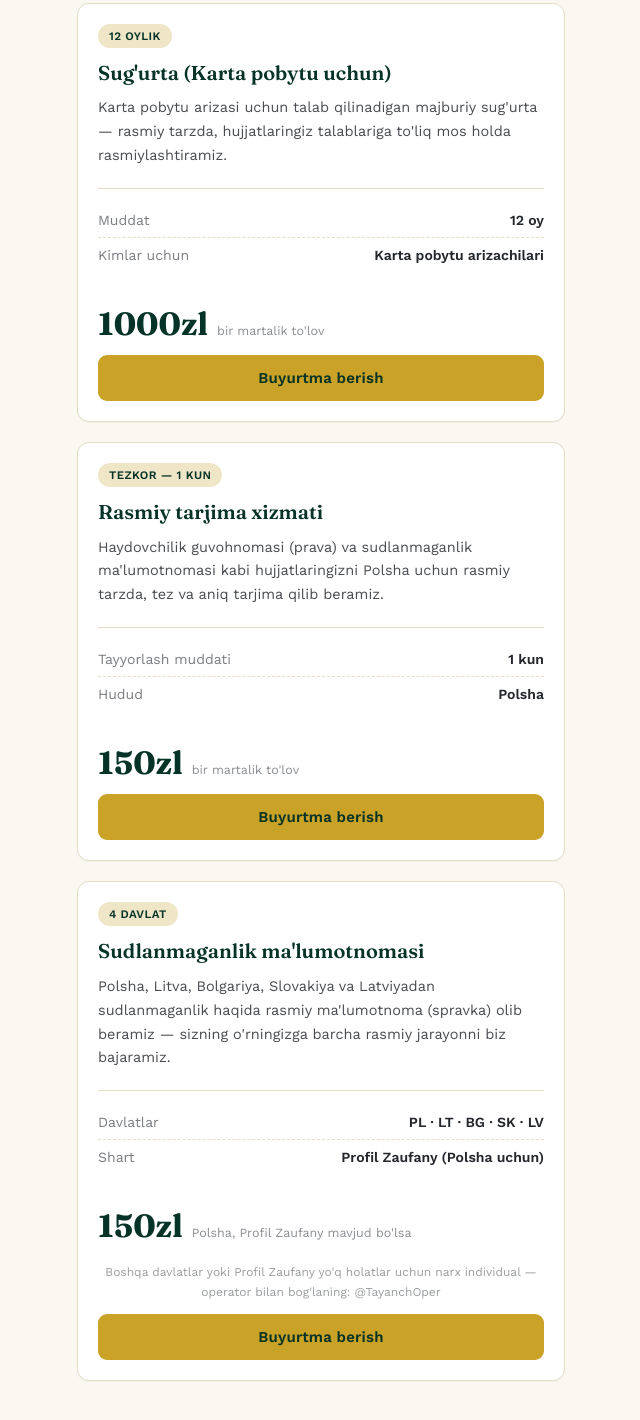
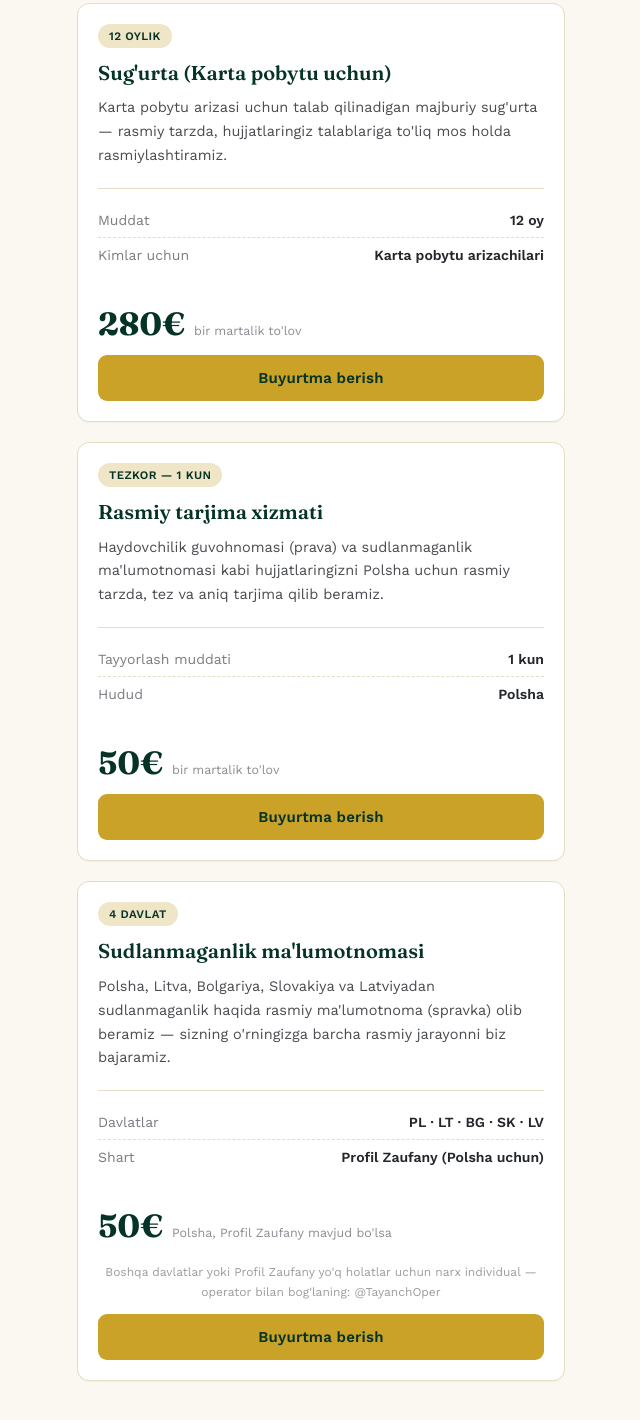
Before and after one commit to otawm1r-spec/mini-app, a plain HTML site: page index.html in a window 1280 px wide. Shown: the part 1355-2775 px from the top of the page, without its empty margins (319-959 px from the left). Drawn offline with nearby package versions, Linux system fonts and the light colour scheme.

Commit message:
Update index.html

```diff
--- a/index.html
+++ b/index.html
@@ -230,7 +230,7 @@
       <div class="fact-row"><span class="fact-label">Kimlar uchun</span><span class="fact-value">Karta pobytu arizachilari</span></div>
     </div>
     <div class="price-block">
-      <span class="price">1000zl</span>
+      <span class="price">280€</span>
       <span class="price-note">bir martalik to'lov</span>
     </div>
     <a class="cta" href="#" onclick="order('sugurta', this); return false;">Buyurtma berish</a>
@@ -248,7 +248,7 @@
       <div class="fact-row"><span class="fact-label">Hudud</span><span class="fact-value">Polsha</span></div>
     </div>
     <div class="price-block">
-      <span class="price">150zl</span>
+      <span class="price">50€</span>
       <span class="price-note">bir martalik to'lov</span>
     </div>
     <a class="cta" href="#" onclick="order('tarjima', this); return false;">Buyurtma berish</a>
@@ -266,7 +266,7 @@
       <div class="fact-row"><span class="fact-label">Shart</span><span class="fact-value">Profil Zaufany (Polsha uchun)</span></div>
     </div>
     <div class="price-block">
-      <span class="price">150zl</span>
+      <span class="price">50€</span>
       <span class="price-note">Polsha, Profil Zaufany mavjud bo'lsa</span>
     </div>
     <p class="foot-note" style="padding-top:0;">Boshqa davlatlar yoki Profil Zaufany yo'q holatlar uchun narx individual — operator bilan bog'laning: @TayanchOper</p>
```
